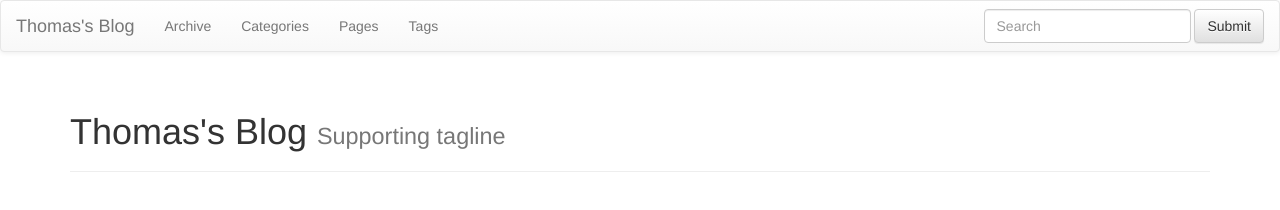
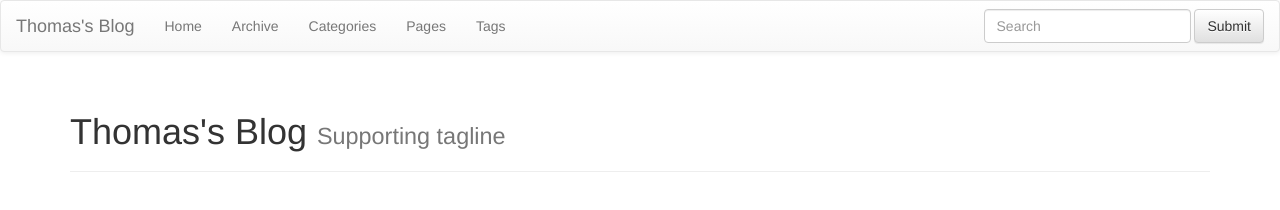
Before and after one commit to thomaszhao/thomaszhao.github.io, a Jekyll site: the page built from index.md, in a window 1280 px wide. Shown: the top 210 px of the page. Built offline with Jekyll 4.4.1, drawn with Linux system fonts in a browser that asks for light colours; nearby versions of some CDN libraries; library files that are not in the unit come from our copies.

Commit message:
add  link in default.html

```diff
--- a/_includes/themes/bootstrap-3/default.html
+++ b/_includes/themes/bootstrap-3/default.html
@@ -59,10 +59,12 @@
         <!-- Collect the nav links, forms, and other content for toggling -->
         <div class="collapse navbar-collapse" id="jb-navbar-collapse">
           <ul class="nav navbar-nav">
-            {% assign pages_list = site.pages %}
-            {% assign group = 'navigation' %}
-            {% include JB/pages_list %}
-          </ul>
+		<li><a href="/">Home</a></li>
+		<li><a href="/archive.html">Archive</a></li>
+		<li><a href="/categories.html">Categories</a></li>
+		<li><a href="/pages.html">Pages</a></li>
+		<li><a href="/tags.html">Tags</a></li>
+	  </ul>
           <form class="navbar-form navbar-right" role="search">
             <div class="form-group">
               <input type="text" class="form-control" placeholder="Search">
```
